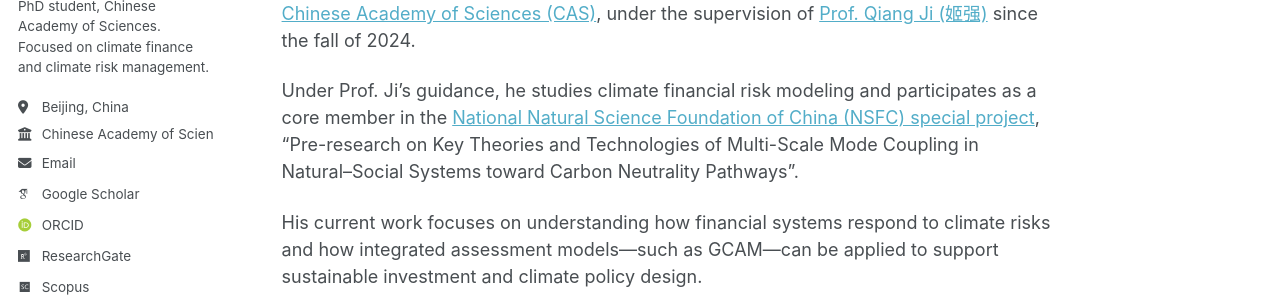
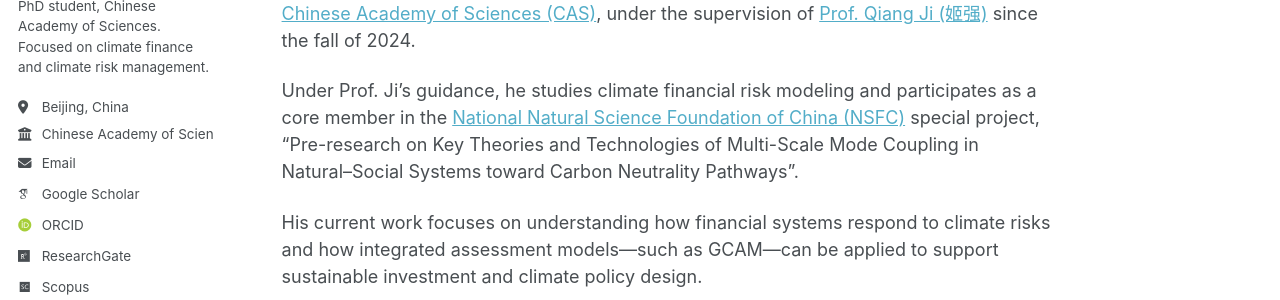
Before and after one commit to zhaixy011/zhaixy011.github.io, a Jekyll site: the page built from _pages/about.md, in a window 1280 px wide and 900 px high. Shown: the part 341-641 px from the top of the window. Built offline with Jekyll 4.4.1, drawn with Linux system fonts in a browser that asks for light colours; some web fonts are replaced; a script that is not in the unit is left out.

Commit message:
Update personal information

```diff
--- a/_pages/about.md
+++ b/_pages/about.md
@@ -13,7 +13,7 @@ Xiangyang Zhai (翟向阳) conducts research at the intersection of **climate fi
 
 Xiangyang Zhai is currently a Ph.D. student at the [Institutes of Science and Development](https://casisd.cas.cn/), [Chinese Academy of Sciences (CAS)](https://www.cas.cn/), under the supervision of [Prof. Qiang Ji (姬强)](https://casisd.cas.cn/sourcedb/zw/zjrc/201708/t20170815_4847096.html) since the fall of 2024.
 
-Under Prof. Ji’s guidance, he studies climate financial risk modeling and participates as a core member in the [National Natural Science Foundation of China (NSFC) special project](https://www.nsfc.gov.cn/), “Pre-research on Key Theories and Technologies of Multi-Scale Mode Coupling in Natural–Social Systems toward Carbon Neutrality Pathways”.
+Under Prof. Ji’s guidance, he studies climate financial risk modeling and participates as a core member in the [National Natural Science Foundation of China (NSFC)](https://www.nsfc.gov.cn/) special project, “Pre-research on Key Theories and Technologies of Multi-Scale Mode Coupling in Natural–Social Systems toward Carbon Neutrality Pathways”.
 
 His current work focuses on understanding how financial systems respond to climate risks and how integrated assessment models—such as GCAM—can be applied to support sustainable investment and climate policy design.
 
```
